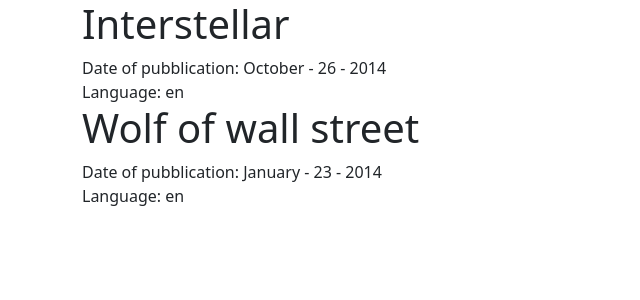
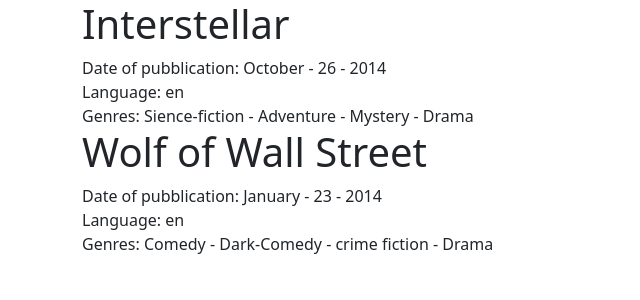
Before and after one commit to Pippo1997/php-oop-1, a PHP site: page / in a window 1280 px wide. Shown: the top 300 px of the page, without its empty margins (0-640 px from the left). Run offline with PHP 8.4, Linux system fonts and the light colour scheme; some libraries are stand-ins or nearby versions.

Commit message:
aggiunta array genres e stampto a video

```diff
--- a/index.php
+++ b/index.php
@@ -5,15 +5,19 @@ error_reporting(E_ALL);
 
 // classe movie
 class Movie {
+    // variabili d'istanza
     public $title;
     public $date_of_publication;
     public $language;
+    public $genres;
 
-    // funzione construct
-    public function __construct($_title, $_date_of_publication, $_language) {
+    // costruttore
+    public function __construct($_title, $_date_of_publication, $_language, $_genres) {
         $this->title = $_title;
         $this->date_of_publication = $_date_of_publication;
         $this->language = $_language;
+        $this->genres = $_genres;
+
     }
 
     // funzione titolo
@@ -22,21 +26,26 @@ class Movie {
     }
 
     // funzione data
-    public function getdate(){
+    public function getDate(){
         return $this->date_of_publication;
     }
 
     // funzione lingua
-    public function getlanguage(){
+    public function getLanguage(){
         return $this->language;
+    }
+
+    // funzione lingua
+    public function getGenres(){
+        return $this->genres;
     }
 
 }
 
-// film 1
-$interstellar = new Movie('Interstellar', 'October - 26 - 2014', 'en');
-// film 2
-$wolfOfWallStreet = new Movie('Wolf of wall street', 'January - 23 - 2014', 'en');
+// oggetto film 1
+$interstellar = new Movie('Interstellar', 'October - 26 - 2014', 'en', array('Sience-fiction', 'Adventure', 'Mystery', 'Drama'));
+// oggetto film 2
+$wolfOfWallStreet = new Movie('Wolf of Wall Street', 'January - 23 - 2014', 'en', array('Comedy', 'Dark-Comedy', 'crime fiction', 'Drama'));
 
 
 // echo "<pre>";
@@ -68,16 +77,20 @@ $wolfOfWallStreet = new Movie('Wolf of wall street', 'January - 23 - 2014', 'en'
             <div class="row">
                 <div class="col-12">
                     <?php
+                        //film Intertellar
                         echo "<h1>" .$interstellar->getTitle() ."</h1>";
-                        echo "<div>Date of pubblication: " .$interstellar->getdate() ."</div>";
-                        echo "<div>Language: " .$interstellar->getlanguage() ."<div>";
+                        echo "<div>Date of pubblication: " .$interstellar->getDate() ."</div>";
+                        echo "<div>Language: " .$interstellar->getLanguage() ."<div>";
+                        echo "<div>Genres: " .implode(" - ", $interstellar->getGenres()) ."<div>";
                     ?>
                 </div>
                 <div class="col-12">
                     <?php
+                        // fil Walf of WallStreet
                         echo "<h1>" .$wolfOfWallStreet->getTitle() ."</h1>";
-                        echo "<div>Date of pubblication: " .$wolfOfWallStreet->getdate() ."<div>";
-                        echo "<div>Language: " .$wolfOfWallStreet->getlanguage() ."<div>";
+                        echo "<div>Date of pubblication: " .$wolfOfWallStreet->getDate() ."<div>";
+                        echo "<div>Language: " .$wolfOfWallStreet->getLanguage() ."<div>";
+                        echo "<div>Genres: " .implode(" - ", $wolfOfWallStreet->getGenres()) ."<div>";
                     ?>
                 </div>
             </div>
```
